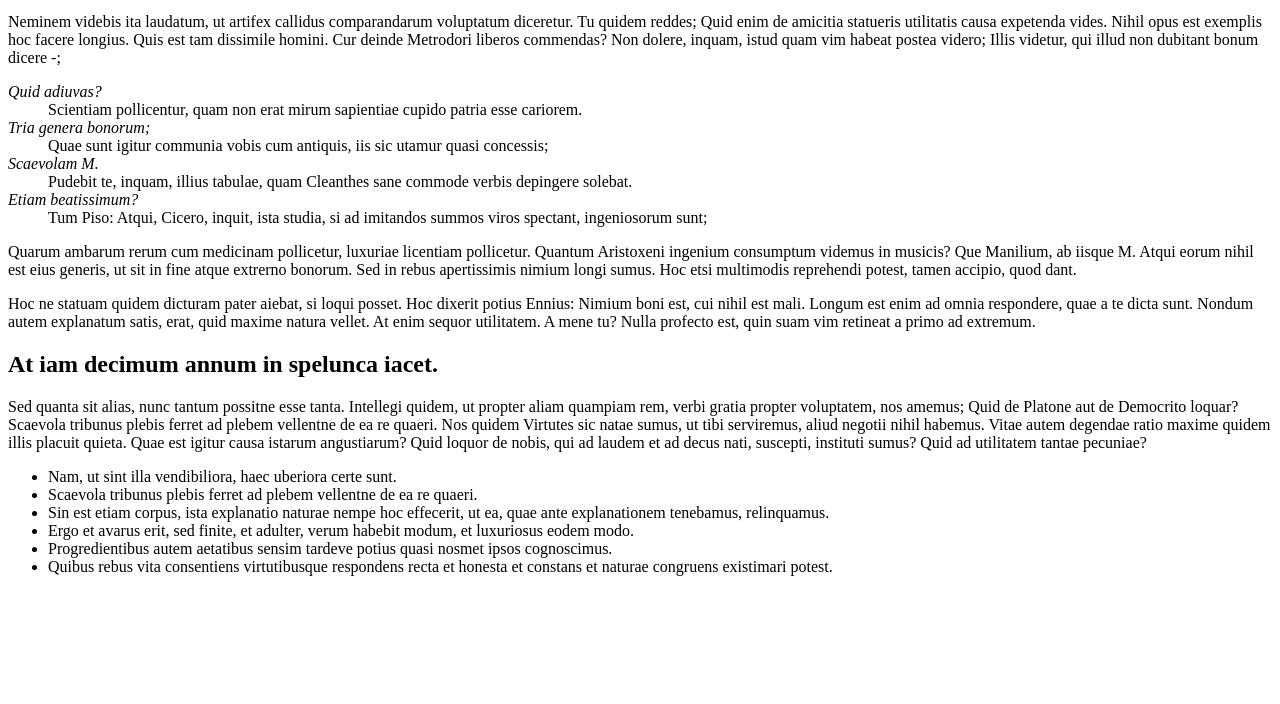
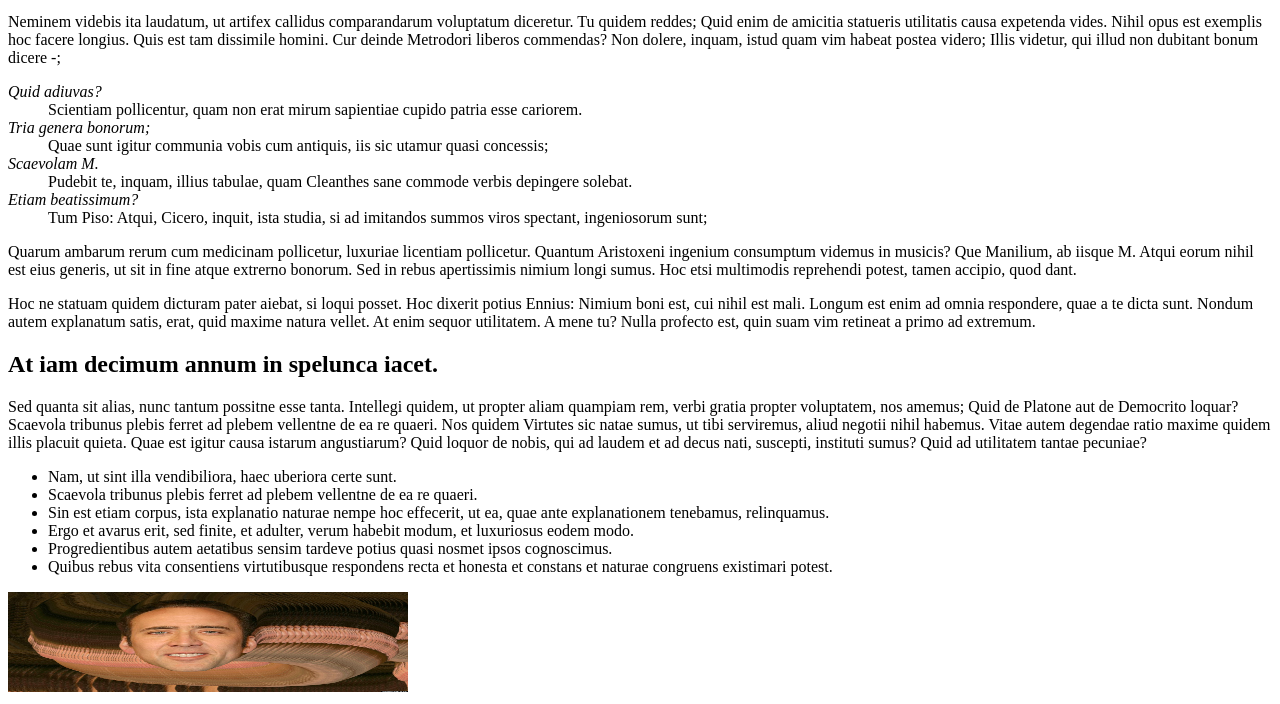
Before and after one commit to jadynk/kitchenessentials.github.io, a plain HTML site: page about/index.html in a window 1280 px wide. Shown: the part 195-899 px from the top of the page. Before the commit the page ends 800 px from the top, so only its background shows below. Drawn offline with Linux system fonts and the light colour scheme.

Commit message:
edited about added picture

```diff
--- a/about/index.html
+++ b/about/index.html
@@ -43,7 +43,7 @@
 		<li>Quibus rebus vita consentiens virtutibusque respondens recta et honesta et constans et naturae congruens existimari potest.</li>
 	</ul>
 
-
+	<img src="../pics/nic cage.jpg" alt="Picture of a trillion layered nick cages" height="100" width="400" />
 
 </body>
 </html>
```
Lines whose indentation alone changed are shown as unchanged.
